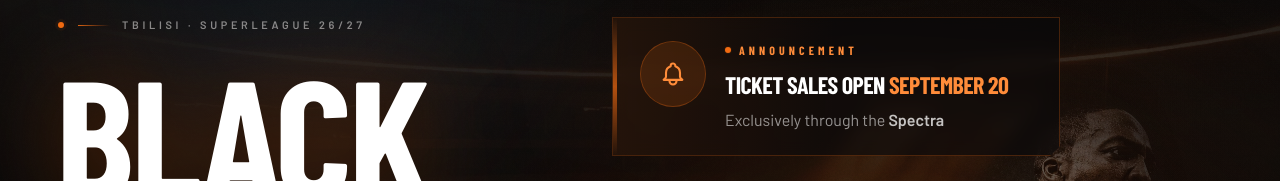
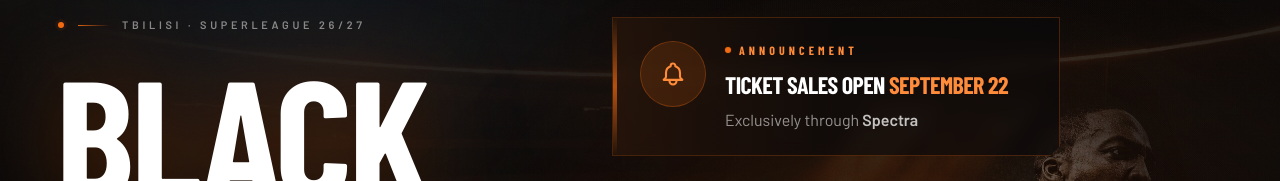
Before and after one commit to LevanKhorava/Fortress, a React (Vite) app: page / in a window 1280 px wide. Shown: the part 143-324 px from the top of the page. Built offline with nearby package versions, Linux system fonts and the light colour scheme; a web font is replaced by a local one.

Commit message:
fix text

```diff
--- a/src/sections/Hero.tsx
+++ b/src/sections/Hero.tsx
@@ -307,10 +307,10 @@ function Hero() {
             </span>
             <p className="font-display mt-1.5 text-sm font-extrabold uppercase leading-snug tracking-tight text-white sm:text-base lg:mt-2.5 lg:text-2xl">
               Ticket sales open{" "}
-              <span className="text-ember-400">September 20</span>
+              <span className="text-ember-400">September 22</span>
             </p>
             <p className="mt-1 text-xs leading-snug text-white/55 sm:text-sm lg:mt-2 lg:text-base">
-              Exclusively through the{" "}
+              Exclusively through{" "}
               <span className="font-semibold text-white/75">Spectra</span>
             </p>
           </span>
```
